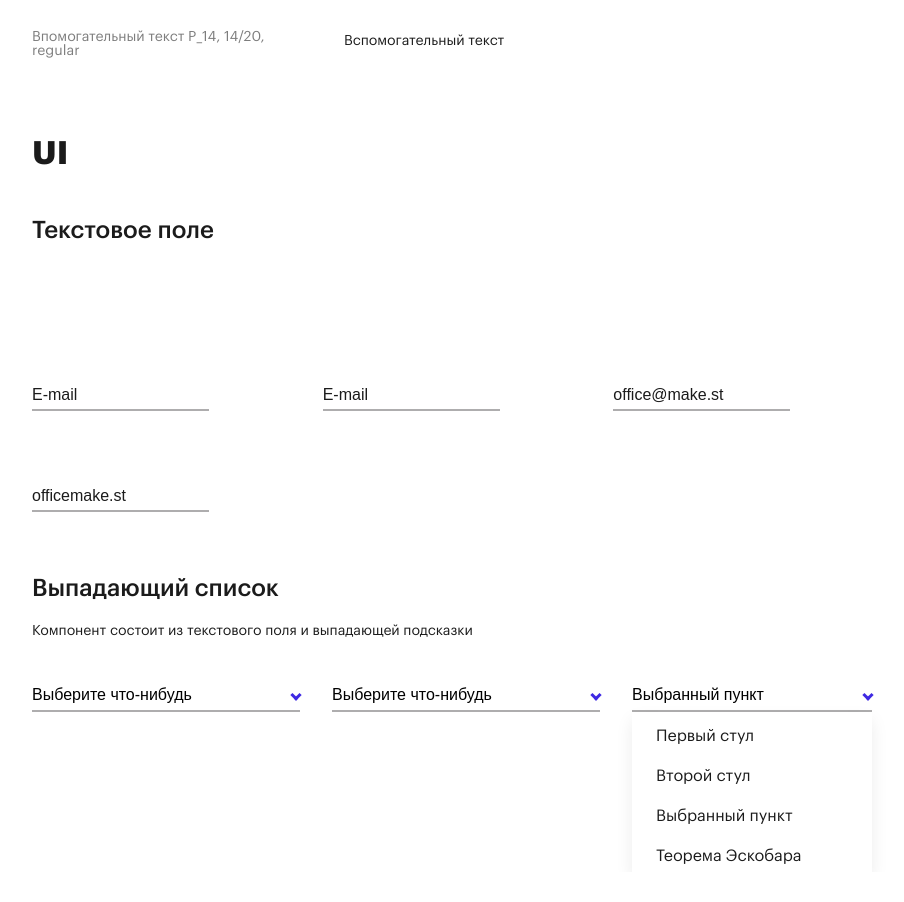
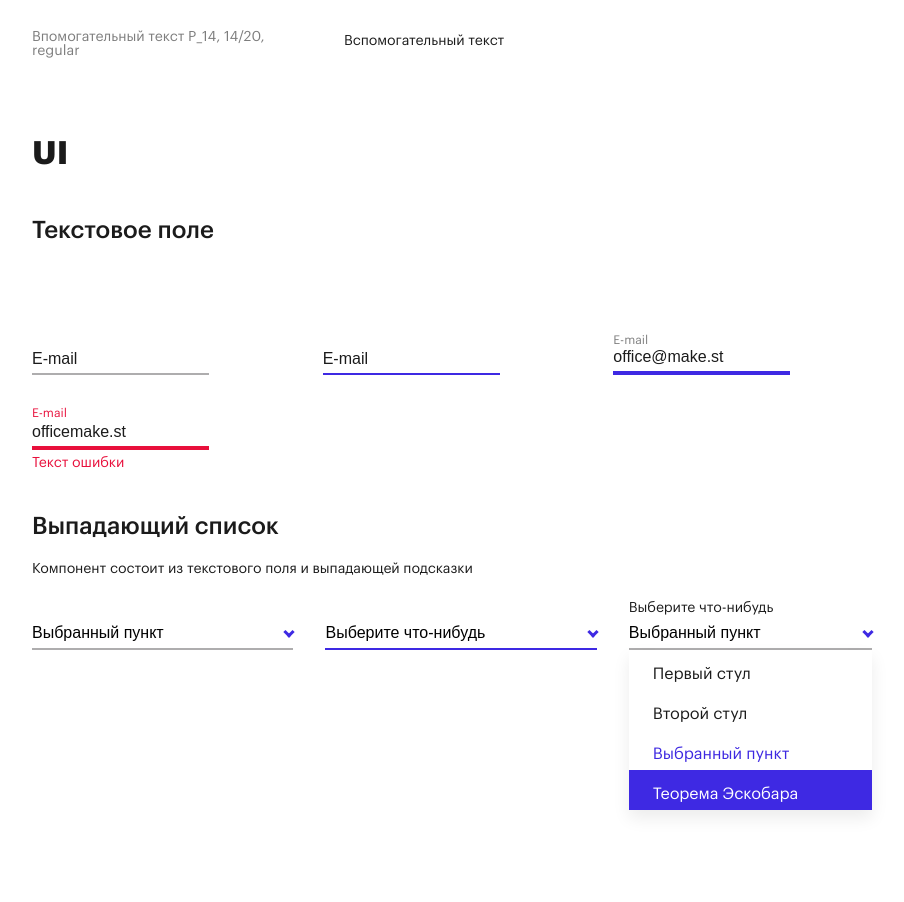
Before and after one commit to NikitaGryaznov111/GryaznovNikita, a website built with Vite: page index.html in a window 1280 px wide. Shown: the part 3380-4282 px from the top of the page, without its empty margins (344-1248 px from the left). Before the commit the page ends 4252 px from the top, so only its background shows below. Built offline with nearby package versions, Linux system fonts and the light colour scheme.

Commit message:
feat: Реализовал компонент выпадающего списка

```diff
--- a/src/components/DropDown/DropDown.module.scss
+++ b/src/components/DropDown/DropDown.module.scss
@@ -1,4 +1,7 @@
 @use '../../styles/mixins';
+.dropdown {
+  margin-bottom: 232px;
+}
 .dropdownTitle {
   margin-top: 64px;
   font-weight: 500;
@@ -15,13 +18,15 @@
 }
 .dropdownContainer {
   display: flex;
-  justify-content: space-between;
   align-items: center;
   border-bottom: 2px solid #aeadae;
   padding-bottom: 6px;
+  position: relative;
 
   & button {
     font-size: 16px;
+    flex-grow: 1;
+    text-align: justify;
   }
 }
 .arrow {
@@ -30,13 +35,18 @@
   border-top: 3px solid #3e29e3;
   border-right: 3px solid #3e29e3;
   display: inline-block;
-  transform: rotate(135deg);
+  position: absolute;
+  top: 50%;
+  right: 0;
+  transform: translateY(calc(-50% - 4px)) rotate(135deg);
 }
 
-// Список при наведении
+.dropdownContainerHoverDefault {
+  border-bottom: 2px solid #3e29e3 !important;
+}
+
 .dropdownContainerHover:hover {
   border-bottom: 2px solid #3e29e3 !important;
-  transition: border-color 0.3s ease;
   cursor:
     url('../../assets/images/cursor.svg'),
     url('../../assets/images/cursor.png'), auto;
@@ -46,24 +56,59 @@
       url('../../assets/images/cursor.png'), auto;
   }
 }
-// Стилизация при выборе элемента из списка
+
+.dropdownContainerListDefault {
+  position: relative;
+  grid-column-start: -1;
+  grid-column-end: -2;
+}
 .dropdownContainerList {
   position: relative;
+  @media (max-width: 480px) {
+    grid-row-start: 8;
+    grid-row-end: 9;
+  }
 }
+.dropdownLabelDefault,
 .dropdownLabel {
   position: absolute;
   top: -23px;
+}
+.dropdownLabel {
   display: none;
 }
-.dropdownList {
+.dropdownListDefault {
   position: absolute;
-  top: 100%;
-  left: 0;
   width: 100%;
   background-color: #fff;
   border-top: none;
   box-shadow: 0px 8px 16px rgba(0, 0, 0, 0.08);
   transition: max-height 0.3s ease;
+
+  & > li {
+    font-size: 16px;
+    font-weight: 400;
+    padding-top: 16px;
+    padding-left: 24px;
+    padding-bottom: 8px;
+
+    &:nth-child(3) {
+      color: #3d28e1;
+    }
+    &:last-child {
+      background-color: #3e29e3;
+      color: #ffffff;
+    }
+  }
+}
+.dropdownList {
+  position: absolute;
+  width: 100%;
+  background-color: #fff;
+  border-top: none;
+  box-shadow: 0px 8px 16px rgba(0, 0, 0, 0.08);
+  transition: max-height 0.3s ease;
+  display: none;
 
   & > li {
     font-size: 16px;
@@ -81,3 +126,9 @@
     }
   }
 }
+.dropdownBtnSelect {
+  width: 150px;
+}
+.activeItem {
+  color: #3d28e1;
+}
--- a/src/components/DropDown/DropDown.ts
+++ b/src/components/DropDown/DropDown.ts
@@ -3,25 +3,34 @@ export default function renderDropDown(): void {
   const uiSection = document.getElementById('ui')
   if (!uiSection) return
   const dropDown = `
-      <div id="dropDown">
+      <div class="${styles.dropdown} id="dropDown">
         <h3 class="${styles.dropdownTitle}">Выпадающий список</h3>
         <p class="${styles.dropdownDescription}">Компонент состоит из текстового поля и выпадающей подсказки</p>
         <div class="${styles.dropdownGrid}">
-          <div class="${styles.dropdownContainer}">
-            <button class="${styles.dropdownBtnDefault}">Выберите что-нибудь</button>
-            <span class="${styles.arrow}"></span>
+          <div class="${styles.dropdownContainerList}">
+            <p class="${styles.dropdownLabel}" id="dropdownLabel">Выберите что-нибудь</p>
+            <div class="${styles.dropdownContainer} ${styles.dropdownContainerHover}" id="dropdownContainerBtn">
+              <button class="${styles.dropdownBtnSelect}" id="dropdownBtnSelect">Выбранный пункт</button>
+              <span class="${styles.arrow}" id="arrow"></span>
+            </div>
+            <ul class="${styles.dropdownList}" id="dropdownList">
+              <li data-value="first-chair">Первый стул</li>
+              <li data-value="second-chair">Второй стул</li>
+              <li data-value="selected-item">Выбранный пункт</li>
+              <li data-value="escobar-theorem">Теорема Эскобара</li>
+            </ul>
           </div>
-          <div class="${styles.dropdownContainer} ${styles.dropdownContainerHover}">
+          <div class="${styles.dropdownContainer} ${styles.dropdownContainerHoverDefault}">
             <button class="${styles.dropdownBtnHover}">Выберите что-нибудь</button>
             <span class="${styles.arrow}"></span>
           </div>
-          <div class="${styles.dropdownContainerList}">
-            <p class="${styles.dropdownLabel}">Выберите что-нибудь</p>
+          <div class="${styles.dropdownContainerListDefault}">
+            <p class="${styles.dropdownLabelDefault}">Выберите что-нибудь</p>
             <div class="${styles.dropdownContainer}">
-              <button class="${styles.dropdownBtnSelect}">Выбранный пункт</button>
+              <button>Выбранный пункт</button>
               <span class="${styles.arrow}"></span>
             </div>
-            <ul class="${styles.dropdownList}">
+            <ul class="${styles.dropdownListDefault}">
               <li data-value="first-chair">Первый стул</li>
               <li data-value="second-chair">Второй стул</li>
               <li data-value="selected-item">Выбранный пункт</li>
@@ -32,6 +41,53 @@ export default function renderDropDown(): void {
        </div>
      </div>
   `
+  uiSection.insertAdjacentHTML('beforeend', dropDown)
 
-  uiSection.insertAdjacentHTML('beforeend', dropDown)
+  const dropdownContainerBtn = document.getElementById('dropdownContainerBtn')
+  const dropdownList = document.getElementById('dropdownList')
+  const dropdownLabel = document.getElementById('dropdownLabel')
+  const dropdownBtnSelect = document.getElementById('dropdownBtnSelect')
+  const arrow = document.getElementById('arrow')
+
+  if (
+    dropdownList &&
+    dropdownContainerBtn &&
+    dropdownLabel &&
+    dropdownBtnSelect &&
+    arrow
+  ) {
+    const items = Array.from(dropdownList.querySelectorAll('li'))
+    const handlerDropdownContainerBtn = (): void => {
+      if (dropdownList.style.display === 'block') {
+        dropdownList.style.display = 'none'
+        dropdownLabel.style.display = 'none'
+        arrow.style.transform = 'translateY(calc(-50% - 4px)) rotate(135deg)'
+      } else {
+        dropdownList.style.display = 'block'
+        dropdownLabel.style.display = 'block'
+        arrow.style.transform = 'translateY(-4px) rotate(315deg)'
+      }
+    }
+    const handlerItem = (item: HTMLLIElement): void => {
+      dropdownBtnSelect.textContent = item.textContent
+      items.map((li) => li.classList.remove(styles.activeItem))
+      item.classList.add(styles.activeItem)
+    }
+    items.map((item) => {
+      item.addEventListener('click', () => handlerItem(item))
+    })
+    dropdownContainerBtn.addEventListener('click', handlerDropdownContainerBtn)
+    document.addEventListener('click', (event) => {
+      if (event.target instanceof Node) {
+        if (
+          !dropdownContainerBtn.contains(event.target) &&
+          !dropdownList.contains(event.target)
+        ) {
+          dropdownList.style.display = 'none'
+          dropdownLabel.style.display = 'none'
+          arrow.style.transform = 'translateY(calc(-50% - 4px)) rotate(135deg)'
+        }
+      }
+    })
+  }
 }
--- a/src/components/Menu/Menu.module.scss
+++ b/src/components/Menu/Menu.module.scss
@@ -94,7 +94,6 @@
 
   @media (max-width: 768px) {
     top: 20px;
-    // right: 32px;
   }
 
   &::after,
--- a/src/components/TextField/TextField.module.scss
+++ b/src/components/TextField/TextField.module.scss
@@ -23,37 +23,26 @@
     color: #1b1b1b;
   }
 }
-// Стилизуем инпут при наведении
 
-.hoverText {
-  font-weight: 400;
-  color: #7d7d7d;
-  margin-bottom: 40px;
-  opacity: 0;
-}
-.textFieldItem:hover .hoverText {
-  opacity: 1;
-}
-.hoverState:hover {
+.interactiveInput:hover {
   cursor:
     url('../../assets/images/cursor.svg'),
     url('../../assets/images/cursor.png'), auto;
   border-bottom: 2px solid #3e29e3;
 }
+.hoverState {
+  border-bottom: 2px solid #3e29e3 !important;
+}
 
-// Стилизуем инпут при вводе
-.inputText {
-  font-weight: 400;
-  color: #7d7d7d;
-  margin-bottom: 16px;
-  opacity: 0;
-}
-.inputTextEmail {
+.textEmailDefault,
+.textEmail {
   margin-bottom: 4px;
   font-weight: 400;
   font-size: 12px;
   color: #7d7d7d;
   margin-bottom: 4px;
+}
+.textEmail {
   opacity: 0;
 }
 .inputState {
@@ -62,32 +51,30 @@
 }
 
 // Стилизуем инпут при ошибке
-.errorText {
-  margin-bottom: 16px;
-  font-weight: 400;
-  font-size: 14px;
-  color: #7d7d7d;
-  opacity: 0;
-}
+
 .errorTextEmail {
   font-weight: 400;
   font-size: 12px;
   color: #e80f3b;
-  margin-bottom: 4px;
-  opacity: 0;
+  margin-bottom: 6px;
 }
+
 .errorState {
   border-bottom: 4px solid #e80f3b !important;
   transition: border-color 0.3s ease;
 }
+.textFieldItem:first-child,
 .textFieldItem:last-child {
   position: relative;
 }
-.errorMessage {
+.errorMessage,
+.errorMessageDefault {
   font-weight: 400;
   font-size: 14px;
   color: #e80f3b;
-  display: none;
   position: absolute;
   bottom: -20px;
 }
+.errorMessage {
+  display: none;
+}
--- a/src/components/TextField/TextField.ts
+++ b/src/components/TextField/TextField.ts
@@ -4,75 +4,59 @@ export default function renderTextField(): void {
   const uiSection = document.getElementById('ui')
   if (!uiSection) return
   const textField = `
-    <div id="textField">
+    <div class="${styles.textField}">
      <h3 class="${styles.textFieldTitle}">Текстовое поле</h3>
         <div class="${styles.textFieldGrid}">
           <div class="${styles.textFieldItem}">
-            <input type="text"  placeholder="E-mail">
+            <p class="${styles.textEmail}" id="textEmail">E-mail</p>
+            <input type="text"  placeholder="E-mail" id="interactiveInput" class="${styles.interactiveInput}">
+            <p class="${styles.errorMessage}" id="errorMessage">Текст ошибки</p>
           </div>
 
           <div class="${styles.textFieldItem}">
-            <p class="${styles.hoverText}" >Ховер</p>
-            <input class="${styles.hoverState}"  type="text" placeholder="E-mail">
+            <input class="${styles.hoverState}" type="text" placeholder="E-mail">
           </div>
 
           <div class="${styles.textFieldItem}" >
-            <p class="${styles.inputText}" id="inputText">Ввод</p>
-            <p class="${styles.inputTextEmail}" id="inputTextEmail">E-mail</p>
-            <input type="text" id="inputState" placeholder="office@make.st">
+            <p class="${styles.textEmailDefault}">E-mail</p>
+            <input class="${styles.inputState}" type="text" placeholder="office@make.st">
           </div>
 
           <div class="${styles.textFieldItem}" >
-            <p class="${styles.errorText}" id="errorText">Ошибка</p>
-            <p class="${styles.errorTextEmail}" id="errorTextEmail">E-mail</p>
-            <input type="text" id="errorState" placeholder="officemake.st">
-            <p class="${styles.errorMessage}" id="errorMessage">Текст ошибки</p>
+            <p class="${styles.errorTextEmail}">E-mail</p>
+            <input class="${styles.errorState}" type="text" id="errorState" placeholder="officemake.st">
+            <p class="${styles.errorMessageDefault}">Текст ошибки</p>
           </div>
         </div>
     </div>
     `
   uiSection.insertAdjacentHTML('beforeend', textField)
-  //Обработка при вводе данных в инпут
-  const inputState = document.getElementById('inputState') as HTMLInputElement
-  const inputText = document.getElementById('inputText')
-  const inputTextEmail = document.getElementById('inputTextEmail')
 
-  function updateInputState(): void {
-    const value = inputState.value.trim()
+  const input = document.getElementById('interactiveInput') as HTMLInputElement
+  const textEmail = document.getElementById('textEmail')
+  const errorMessage = document.getElementById('errorMessage')
 
-    if (value !== '') {
-      inputState.classList.add(styles.inputState)
-      inputText!.style.opacity = '1'
-      inputTextEmail!.style.opacity = '1'
+  function handlerInput(): void {
+    const value = input.value.trim()
+
+    if (value !== '' && !isValidEmail(value)) {
+      input.classList.remove(styles.inputState)
+      input.classList.add(styles.errorState)
+      textEmail!.style.color = '#e80f3b'
+      textEmail!.style.opacity = '1'
+      errorMessage!.style.display = 'block'
     } else {
-      inputState.classList.remove(styles.inputState)
-      inputText!.style.opacity = '0'
-      inputTextEmail!.style.opacity = '0'
+      input.classList.add(styles.inputState)
+      input.classList.remove(styles.errorState)
+      textEmail!.style.color = '#7d7d7d'
+      textEmail!.style.opacity = '1'
+      errorMessage!.style.display = 'none'
+    }
+    if (value === '') {
+      textEmail!.style.opacity = '0'
+      input.classList.remove(styles.inputState)
     }
   }
-  inputState.removeEventListener('input', updateInputState)
-  inputState.addEventListener('input', updateInputState)
-
-  // Обработка ошибки при вводе данных в инпут
-  const errorState = document.getElementById('errorState') as HTMLInputElement
-  const errorText = document.getElementById('errorText')
-  const errorTextEmail = document.getElementById('errorTextEmail')
-  const errorMessage = document.getElementById('errorMessage')
-
-  function errorInputState(): void {
-    const value = errorState.value.trim()
-    if (value !== '' && !isValidEmail(value)) {
-      errorState.classList.add(styles.errorState)
-      errorText!.style.opacity = '1'
-      errorTextEmail!.style.opacity = '1'
-      errorMessage!.style.display = 'block'
-    } else {
-      errorState.classList.remove(styles.errorState)
-      errorText!.style.opacity = '0'
-      errorTextEmail!.style.opacity = '0'
-      errorMessage!.style.display = 'none'
-    }
-  }
-  errorState.removeEventListener('input', errorInputState)
-  errorState.addEventListener('input', errorInputState)
+  input.removeEventListener('input', handlerInput)
+  input.addEventListener('input', handlerInput)
 }
```
